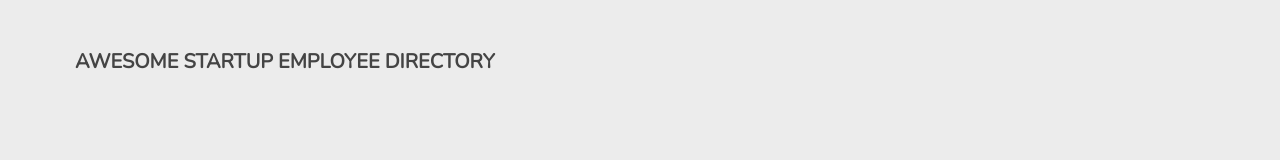
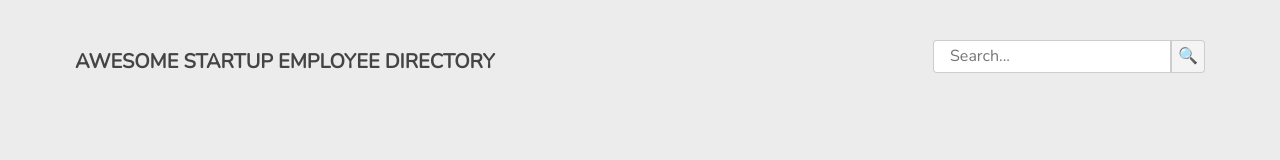
Before and after one commit to Product0wner/public-api-request, a plain HTML site: page index.html in a window 1280 px wide. Drawn offline with nearby package versions, Linux system fonts and the light colour scheme.

Commit message:
search box added

```diff
--- a/index.html
+++ b/index.html
@@ -96,6 +96,6 @@
         ======================== -->
 
         <!-- Add your JS here -->
-
+    <script src="./js/scripts.js"></script>
     </body>
 </html>
--- /dev/null
+++ b/js/scripts.js
@@ -0,0 +1,15 @@
+console.log("It is connected");
+
+let searchContainer = document.getElementsByClassName("search-container");
+console.log(searchContainer[0]);
+let form = document.createElement("form");
+form.innerHTML = '<form action="#" method="get">'+
+'<input type="search" id="search-input" class="search-input" placeholder="Search...">'+
+'<input type="submit" value="&#x1F50D;" id="search-submit" class="search-submit">'+
+'</form>';
+searchContainer[0].append(form);
+
+{/* <form action="#" method="get">
+                            <input type="search" id="search-input" class="search-input" placeholder="Search...">
+                            <input type="submit" value="&#x1F50D;" id="search-submit" class="search-submit">
+                        </form> */}
```
